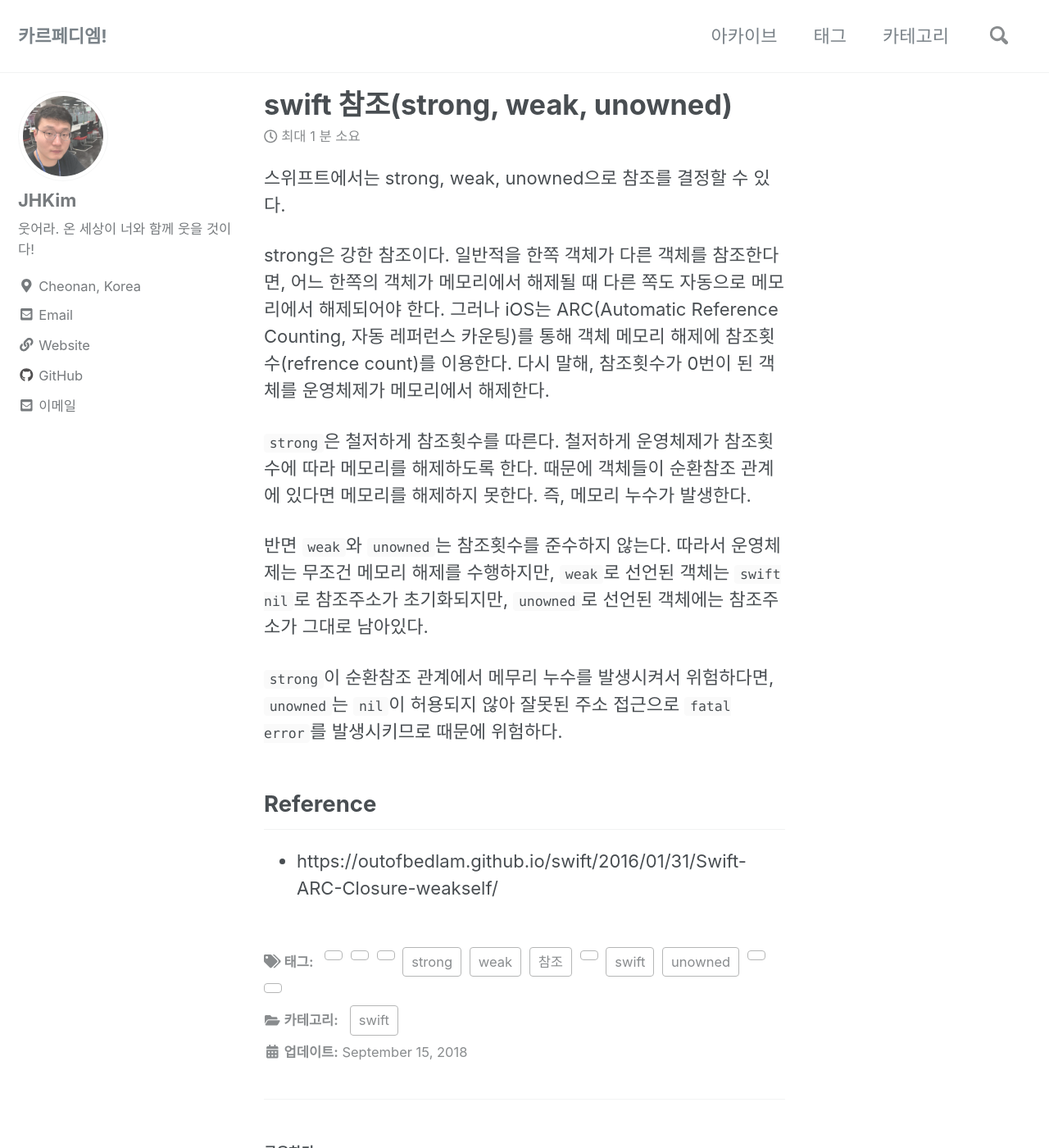
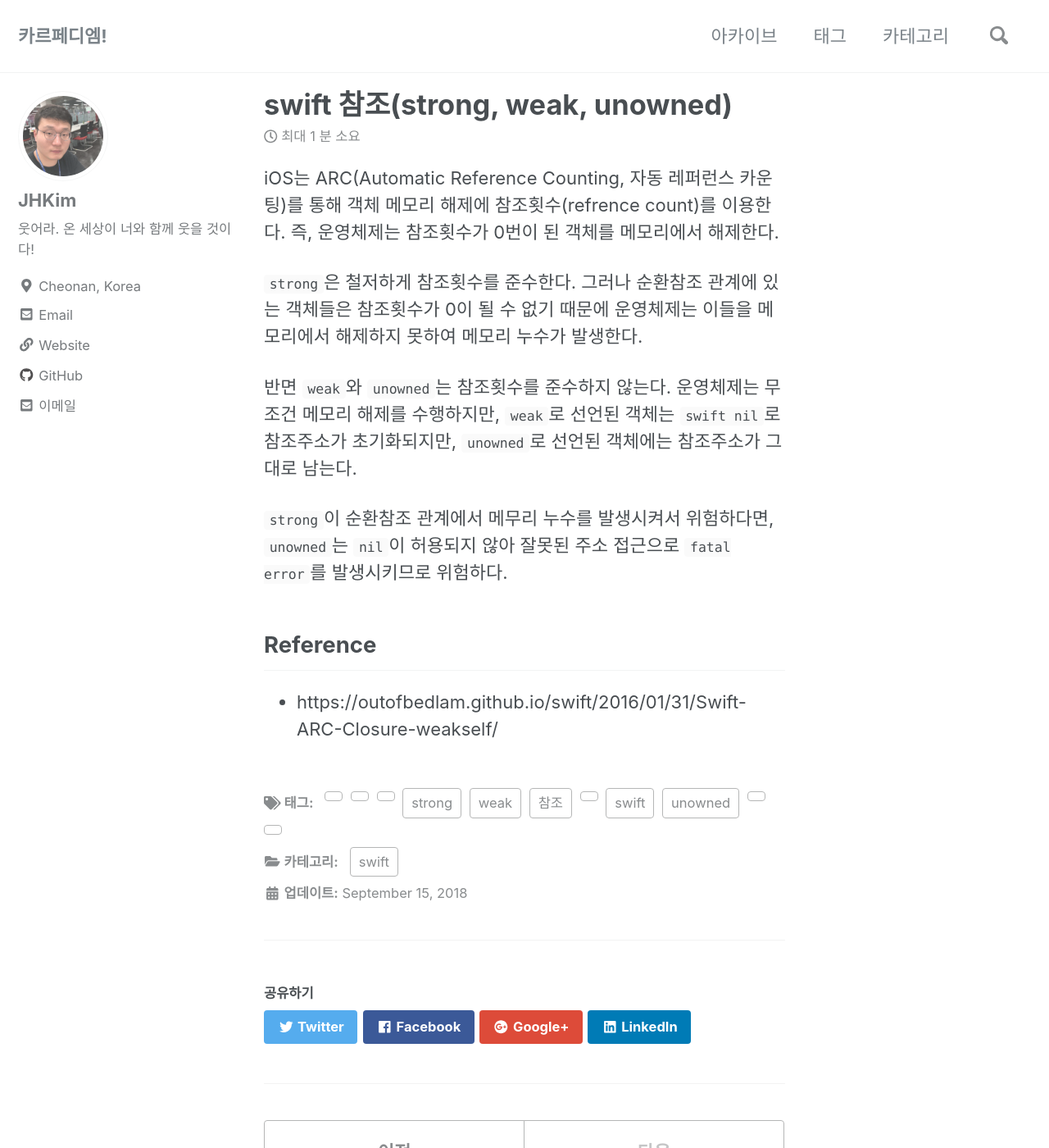
Before and after one commit to cerulean85/cerulean85.github.io, a Jekyll site: the page built from _posts/2018-09-16-swift 참조(strong, weak, unowned).md, in a window 1280 px wide and 1400 px high. Shown: the whole window at 82% size. Built offline with Jekyll 4.4.1, drawn with Linux system fonts in a browser that asks for light colours; nearby versions of some CDN libraries; comment, search, counter and statistics services are not loaded.

Commit message:
Update 2018-09-16-swift 참조(strong, weak, unowned).md

```diff
--- a/_posts/2018-09-16-swift 참조(strong, weak, unowned).md
+++ b/_posts/2018-09-16-swift 참조(strong, weak, unowned).md
@@ -5,20 +5,17 @@ tags: swift 참조, strong, weak, unowned
 category: swift
 ---
 
-스위프트에서는 strong, weak, unowned으로 참조를 결정할 수 있다.
+iOS는 ARC(Automatic Reference Counting, 자동 레퍼런스 카운팅)를 통해 객체 메모리 해제에 참조횟수(refrence count)를 이용한다.
+즉, 운영체제는 참조횟수가 0번이 된 객체를 메모리에서 해제한다.
 
-strong은 강한 참조이다.
-일반적을 한쪽 객체가 다른 객체를 참조한다면, 어느 한쪽의 객체가 메모리에서 해제될 때 다른 쪽도 자동으로 메모리에서 해제되어야 한다.
-그러나 iOS는 ARC(Automatic Reference Counting, 자동 레퍼런스 카운팅)를 통해 객체 메모리 해제에 참조횟수(refrence count)를 이용한다.
-다시 말해, 참조횟수가 0번이 된 객체를 운영체제가 메모리에서 해제한다.
+`strong`은 철저하게 참조횟수를 준수한다.
+그러나 순환참조 관계에 있는 객체들은 참조횟수가 0이 될 수 없기 때문에 운영체제는 이들을 메모리에서 해제하지 못하여 메모리 누수가 발생한다.
 
-`strong`은 철저하게 참조횟수를 따른다.
-철저하게 운영체제가 참조횟수에 따라 메모리를 해제하도록 한다. 때문에 객체들이 순환참조 관계에 있다면 메모리를 해제하지 못한다. 즉, 메모리 누수가 발생한다.
-
-반면 `weak`와 `unowned`는 참조횟수를 준수하지 않는다. 따라서 운영체제는 무조건 메모리 해제를 수행하지만, `weak`로 선언된 객체는 `swift nil`로 참조주소가 초기화되지만, `unowned`로 선언된 객체에는 참조주소가 그대로 남아있다.
+반면 `weak`와 `unowned`는 참조횟수를 준수하지 않는다. 운영체제는 무조건 메모리 해제를 수행하지만,
+`weak`로 선언된 객체는 `swift nil`로 참조주소가 초기화되지만, `unowned`로 선언된 객체에는 참조주소가 그대로 남는다.
 
 `strong`이 순환참조 관계에서 메무리 누수를 발생시켜서 위험하다면,
-`unowned`는 `nil`이 허용되지 않아 잘못된 주소 접근으로 `fatal error`를 발생시키므로 때문에 위험하다.
+`unowned`는 `nil`이 허용되지 않아 잘못된 주소 접근으로 `fatal error`를 발생시키므로 위험하다.
 
 
 
```
